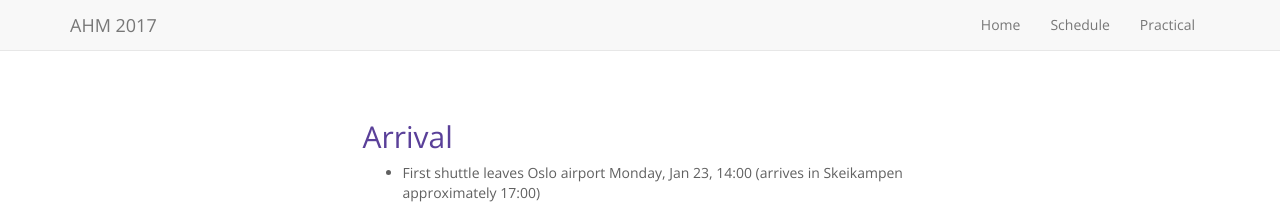
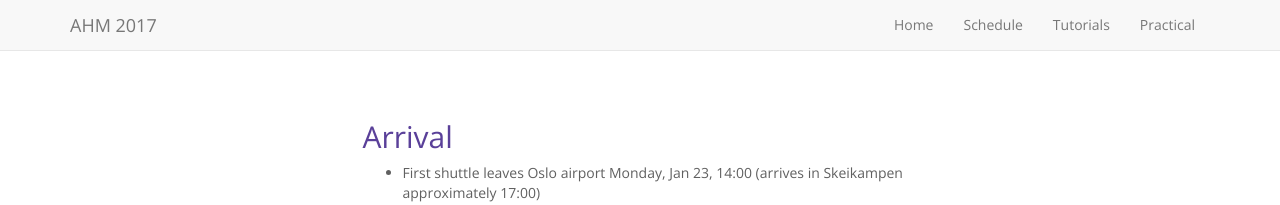
Before and after one commit to neicnordic/ahm17.neic.nordforsk.org, a Jekyll site: the page built from practical.md, in a window 1280 px wide. Shown: the top 205 px of the page. Built offline with Jekyll 4.4.1, drawn with Linux system fonts in a browser that asks for light colours; nearby versions of some CDN libraries.

Commit message:
make space for tutorials page

```diff
--- a/_data/nav.yml
+++ b/_data/nav.yml
@@ -3,5 +3,7 @@ main:
     text: 'Home'
   - url: '/schedule/'
     text: 'Schedule'
+  - url: '/tutorials/'
+    text: 'Tutorials'
   - url: '/practical/'
     text: 'Practical'
--- /dev/null
+++ b/_includes/tutorials.html
@@ -0,0 +1,5 @@
+<div class="row">
+    <div class="col-lg-12">
+        <h2>Write me ...</h2>
+    </div>
+</div>
--- /dev/null
+++ b/tutorials.md
@@ -0,0 +1,4 @@
+---
+layout: master
+include: tutorials
+---
```
